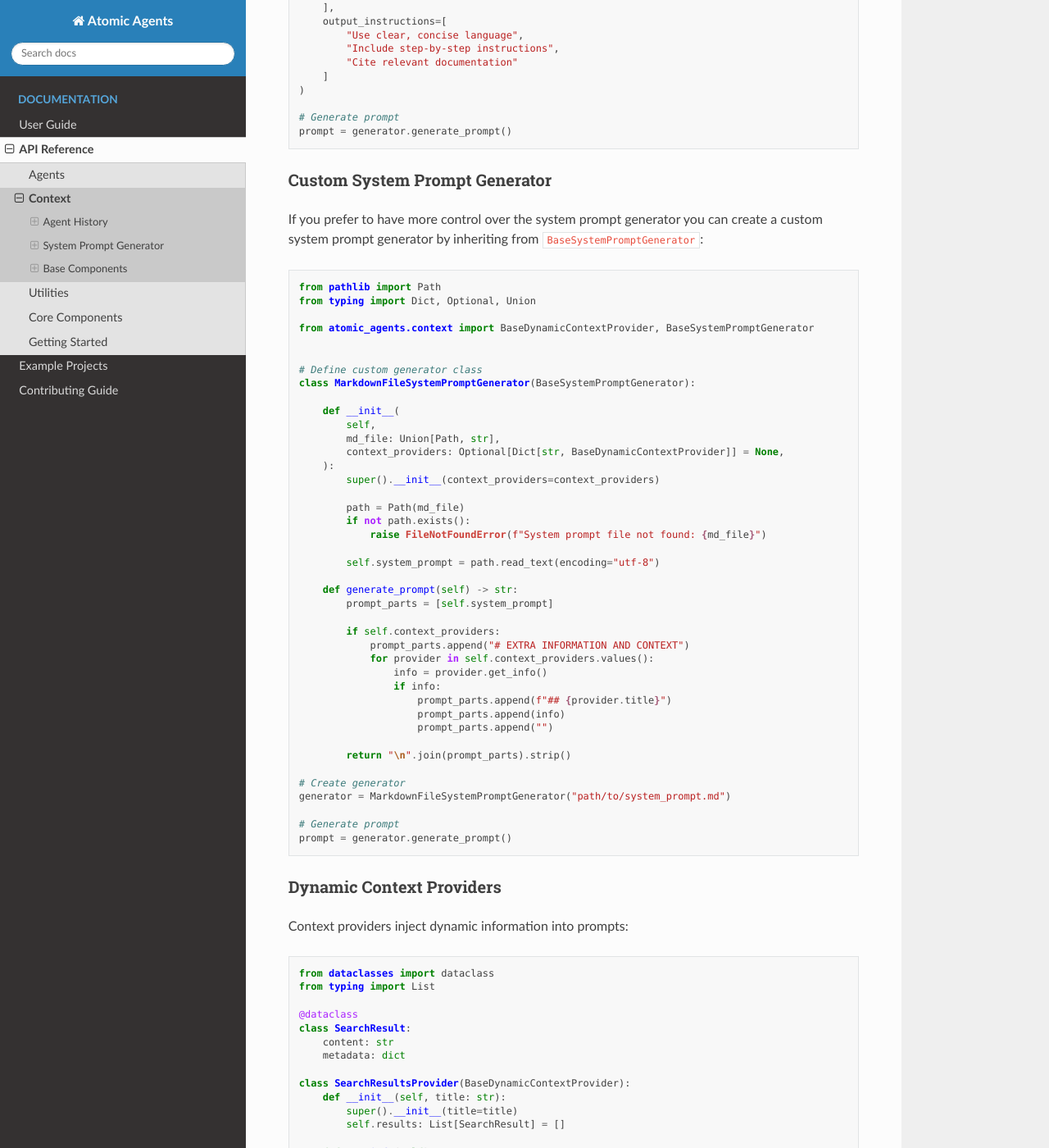
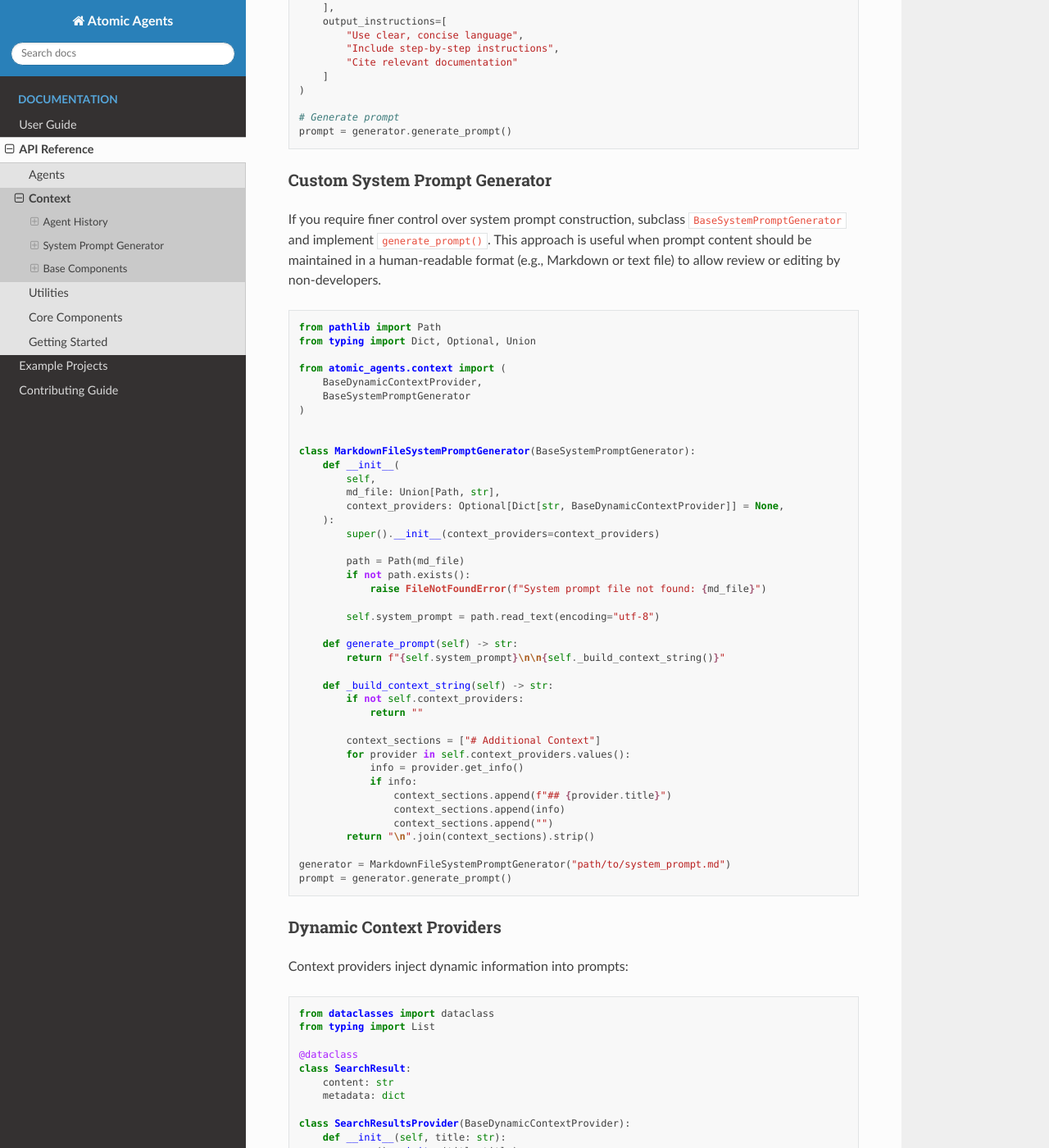
Before and after one commit to setoyoki0221-gif/atomic-agents, a Sphinx documentation site: the page built from docs/api/context.md, in a window 1280 px wide and 1400 px high, scrolled down 1976 px. Shown: the whole window at 82% size. Built offline with Sphinx 7.4.7 and the Read the Docs theme 3.1.0, drawn with Linux system fonts in a browser that asks for light colours.

Commit message:
feat: enhance BaseSystemPromptGenerator
- Modified __repr__ to provide a lighter summary

- Added test coverage for context provider assignment, generate_prompt as an abstract method, and propagation of custom prompt generators to an AtomicAgent

- Extended the documentation to include more detail on use cases.

````diff
--- a/docs/api/context.md
+++ b/docs/api/context.md
@@ -106,18 +106,19 @@ prompt = generator.generate_prompt()
 
 ### Custom System Prompt Generator
 
-If you prefer to have more control over the system prompt generator you can create a custom system prompt generator by inheriting from `BaseSystemPromptGenerator`:
+If you require finer control over system prompt construction, subclass `BaseSystemPromptGenerator` and implement `generate_prompt()`. This approach is useful when prompt content should be maintained in a human-readable format (e.g., Markdown or text file) to allow review or editing by non-developers.
 
 ```python
 from pathlib import Path
 from typing import Dict, Optional, Union
 
-from atomic_agents.context import BaseDynamicContextProvider, BaseSystemPromptGenerator
+from atomic_agents.context import (
+    BaseDynamicContextProvider,
+    BaseSystemPromptGenerator
+)
 
 
-# Define custom generator class
 class MarkdownFileSystemPromptGenerator(BaseSystemPromptGenerator):
-
     def __init__(
         self,
         md_file: Union[Path, str],
@@ -132,23 +133,22 @@ class MarkdownFileSystemPromptGenerator(BaseSystemPromptGenerator):
         self.system_prompt = path.read_text(encoding="utf-8")
 
     def generate_prompt(self) -> str:
-        prompt_parts = [self.system_prompt]
+        return f"{self.system_prompt}\n\n{self._build_context_string()}"
 
-        if self.context_providers:
-            prompt_parts.append("# EXTRA INFORMATION AND CONTEXT")
-            for provider in self.context_providers.values():
-                info = provider.get_info()
-                if info:
-                    prompt_parts.append(f"## {provider.title}")
-                    prompt_parts.append(info)
-                    prompt_parts.append("")
+    def _build_context_string(self) -> str:
+        if not self.context_providers:
+            return ""
 
-        return "\n".join(prompt_parts).strip()
+        context_sections = ["# Additional Context"]
+        for provider in self.context_providers.values():
+            info = provider.get_info()
+            if info:
+                context_sections.append(f"## {provider.title}")
+                context_sections.append(info)
+                context_sections.append("")
+        return "\n".join(context_sections).strip()
 
-# Create generator
 generator = MarkdownFileSystemPromptGenerator("path/to/system_prompt.md")
-
-# Generate prompt
 prompt = generator.generate_prompt()
 ```
 
````
Also changed, not shown: 4 other files.
